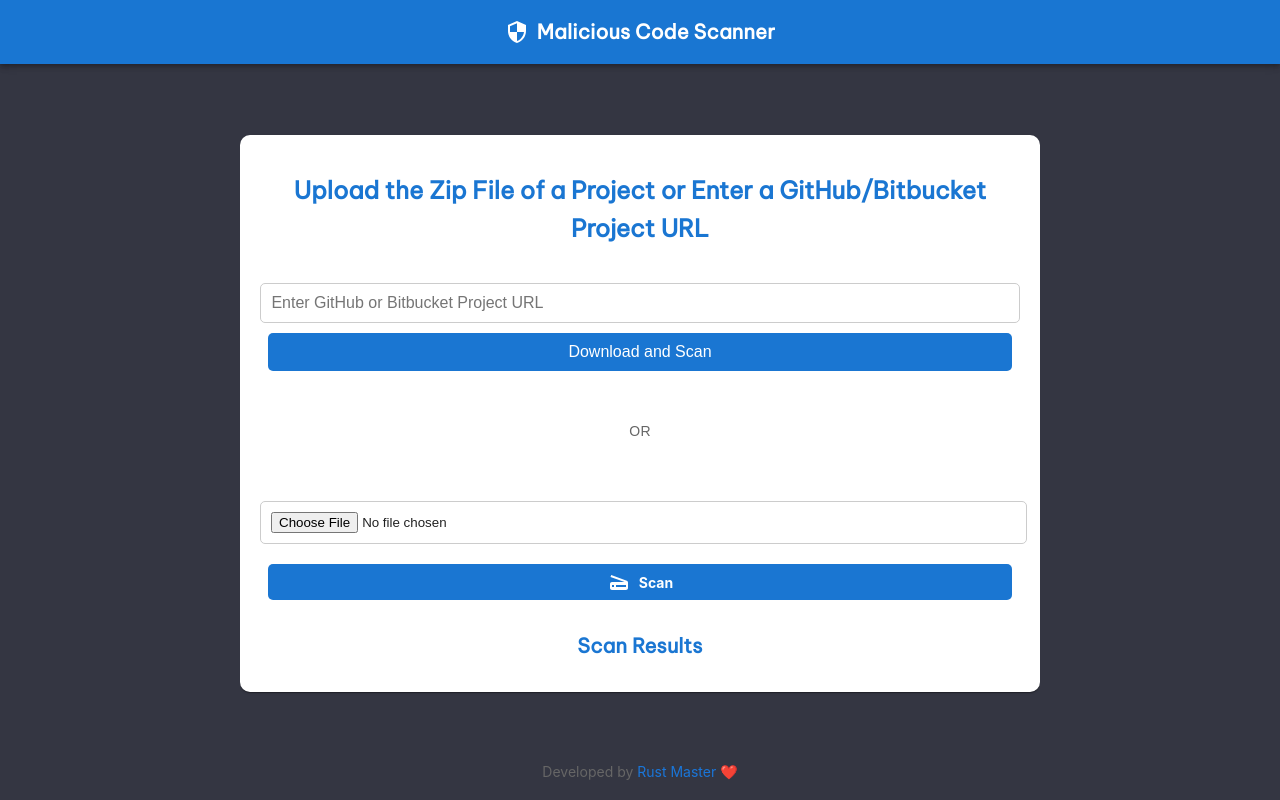
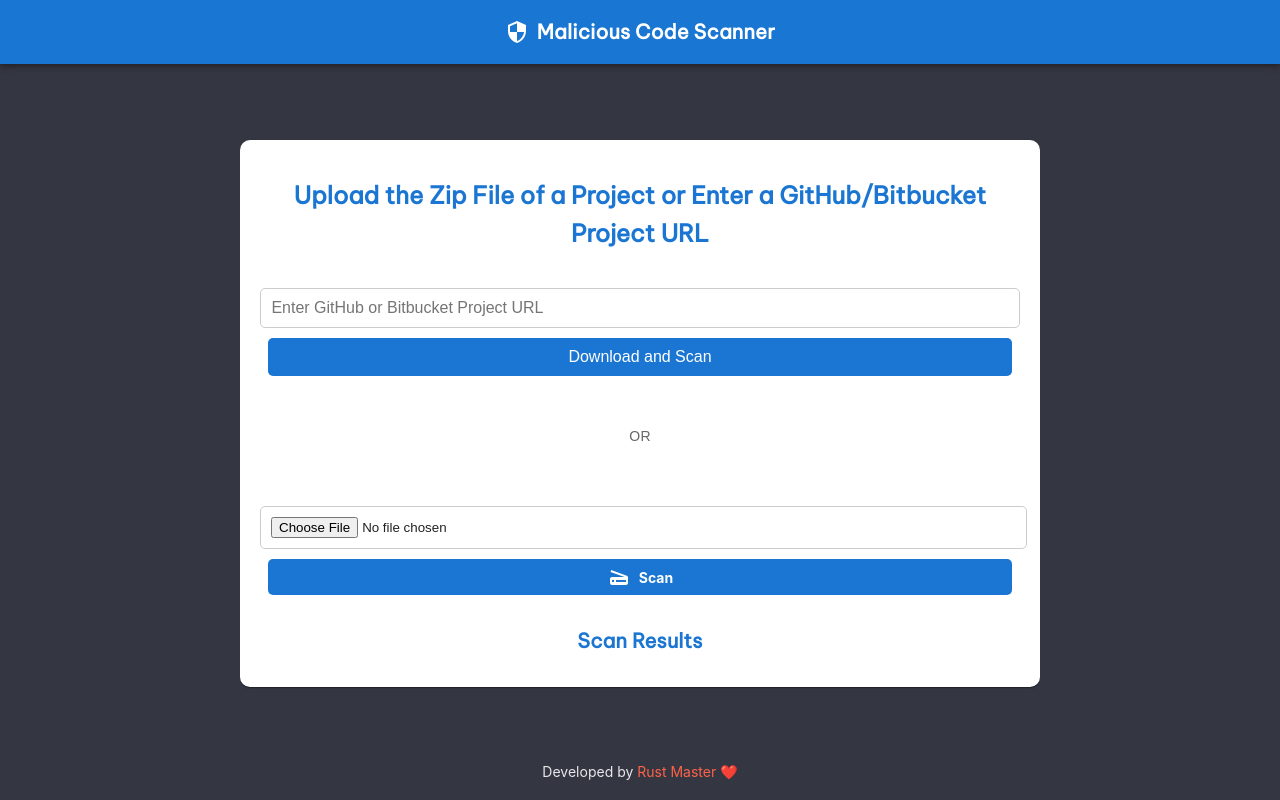
Before and after one commit to rust-master/malicious-code-scanner, a React (Create React App) app: page / in a window 1280 px wide. Built offline with nearby package versions, Linux system fonts and the light colour scheme.

Commit message:
Enhance the UI

```diff
--- a/src/App.js
+++ b/src/App.js
@@ -371,13 +371,22 @@ function App() {
 
       {/* Footer */}
 
-      <footer style={{ marginBottom: "20px", fontSize: "14px", color: "#666" }}>
+      <footer style={{ marginBottom: "20px", fontSize: "14px", color: "#e8e8e8" }}>
         Developed by{" "}
         <a
-          style={{ color: "#1A76D9", textDecoration: "none" }}
+          id="footer-a"
+          style={{ color: "#FF6347", fontSize: "14px", textDecoration: "none" }}
           href="https://github.com/rust-master"
           target="_blank"
           rel="noreferrer"
+          onMouseEnter={(e) => {
+            e.target.style.transform = "scale(1.1)";
+            e.target.style.color = "#FFD700"; // Tomato color on hover
+          }}
+          onMouseLeave={(e) => {
+            e.target.style.transform = "scale(1)";
+            e.target.style.color = "#FF6347"; // Default color
+          }}
         >
           Rust Master ❤️
         </a>
--- a/src/UploadForm.js
+++ b/src/UploadForm.js
@@ -58,7 +58,6 @@ const UploadForm = ({ handleUpload, fileInputRef, setGithubURL, githubURL }) =>
             color: "white",
             textTransform: "none",
             fontWeight: "bold",
-            marginTop: "10px",
             width: "98%",
             borderRadius: "5px",
             "&:hover": { backgroundColor: "#155a9f" },
```
